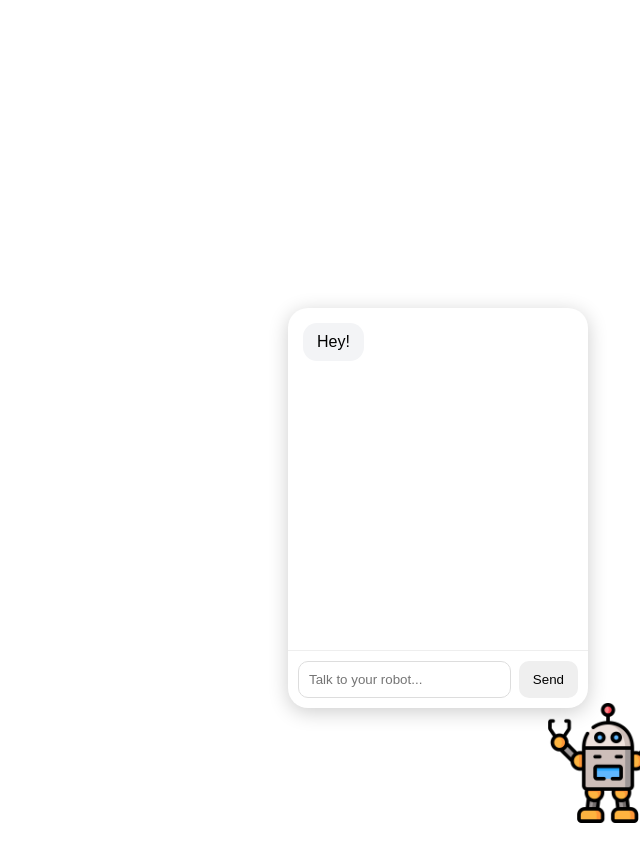
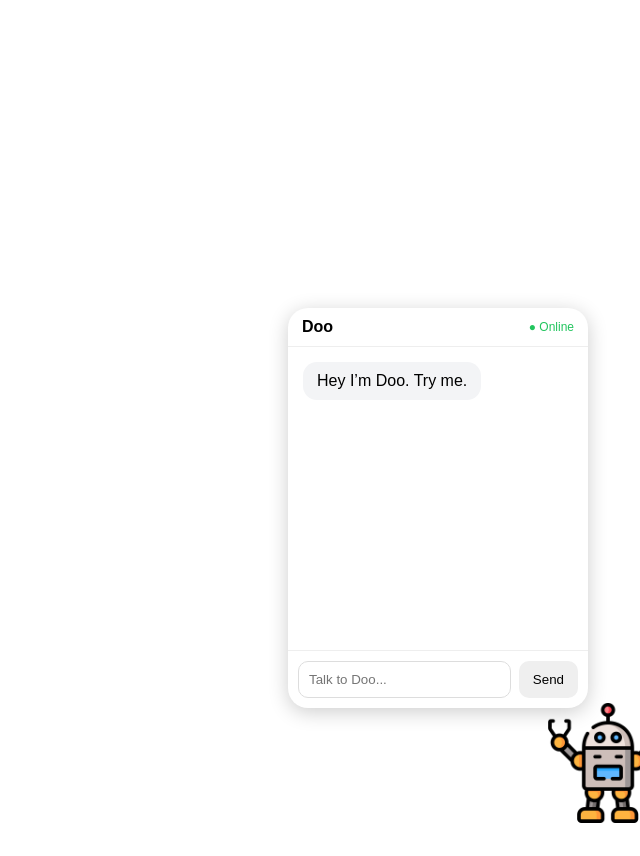
Before and after one commit to fatiimhh/ai-companion, a React (Vite) app: page / in a window 1280 px wide. Both pictures are taken after a click on the picture 1248 px from the left and 763 px from the top of the page. Shown: the top 856 px of the page, without its empty margins (640-1280 px from the left). Built offline with nearby package versions, Linux system fonts and the light colour scheme.

Commit message:
ChatBubble: Update ChatHeader

```diff
--- a/src/components/ChatBubble/ChatBubble.tsx
+++ b/src/components/ChatBubble/ChatBubble.tsx
@@ -1,6 +1,7 @@
 import { useState } from "react";
 import "./ChatBubble.css";
 
+import ChatHeader from "./ChatHeader";
 import Message from "./Message";
 
 type MessageType = {
@@ -11,59 +12,49 @@ type MessageType = {
 function ChatBubble() {
   const [input, setInput] = useState("");
 
-  const [messages, setMessages] = useState<MessageType[]>([ // intial message from AI
-    {
-      text: "Hey!",
-      sender: "ai",
-    },
+  const [messages, setMessages] = useState<MessageType[]>([
+    { text: "Hey I’m Doo. Try me.", sender: "ai" },
   ]);
 
   const handleSend = () => {
     if (!input.trim()) return;
 
-    const userMessage: MessageType = {
-      text: input,
-      sender: "user",
-    };
-
-    setMessages((prev) => [...prev, userMessage]);
+    setMessages((prev) => [
+      ...prev,
+      { text: input, sender: "user" },
+    ]);
 
     setInput("");
 
-    // fake AI response for now
     setTimeout(() => {
-      const aiMessage: MessageType = {
-        text: "I’m still learning...",
-        sender: "ai",
-      };
-
-      setMessages((prev) => [...prev, aiMessage]);
+      setMessages((prev) => [
+        ...prev,
+        {
+          text: "Hmm… interesting. I *could* respond nicely… but where’s the fun in that?",
+          sender: "ai",
+        },
+      ]);
     }, 500);
   };
 
   return (
     <div className="chat-bubble">
+      <ChatHeader />
+
       <div className="messages-container">
-        {messages.map((msg, index) => (
-          <Message
-            key={index}
-            text={msg.text}
-            sender={msg.sender}
-          />
+        {messages.map((msg, i) => (
+          <Message key={i} text={msg.text} sender={msg.sender} />
         ))}
       </div>
 
       <div className="input-container">
         <input
-          type="text"
-          placeholder="Talk to your robot..."
           value={input}
           onChange={(e) => setInput(e.target.value)}
+          placeholder="Talk to Doo..."
         />
 
-        <button onClick={handleSend}>
-          Send
-        </button>
+        <button onClick={handleSend}>Send</button>
       </div>
     </div>
   );
--- /dev/null
+++ b/src/components/ChatBubble/ChatHeader.css
@@ -0,0 +1,19 @@
+.chat-header {
+  display: flex;
+  justify-content: space-between;
+  align-items: center;
+
+  padding: 10px 14px;
+  border-bottom: 1px solid #eee;
+
+  font-family: sans-serif;
+}
+
+.title {
+  font-weight: 600;
+}
+
+.status {
+  font-size: 12px;
+  color: #22c55e;
+}
--- /dev/null
+++ b/src/components/ChatBubble/ChatHeader.tsx
@@ -0,0 +1,12 @@
+import "./ChatHeader.css";
+
+function ChatHeader() {
+  return (
+    <div className="chat-header">
+      <div className="title">Doo</div>
+      <div className="status">● Online</div>
+    </div>
+  );
+}
+
+export default ChatHeader;
```
